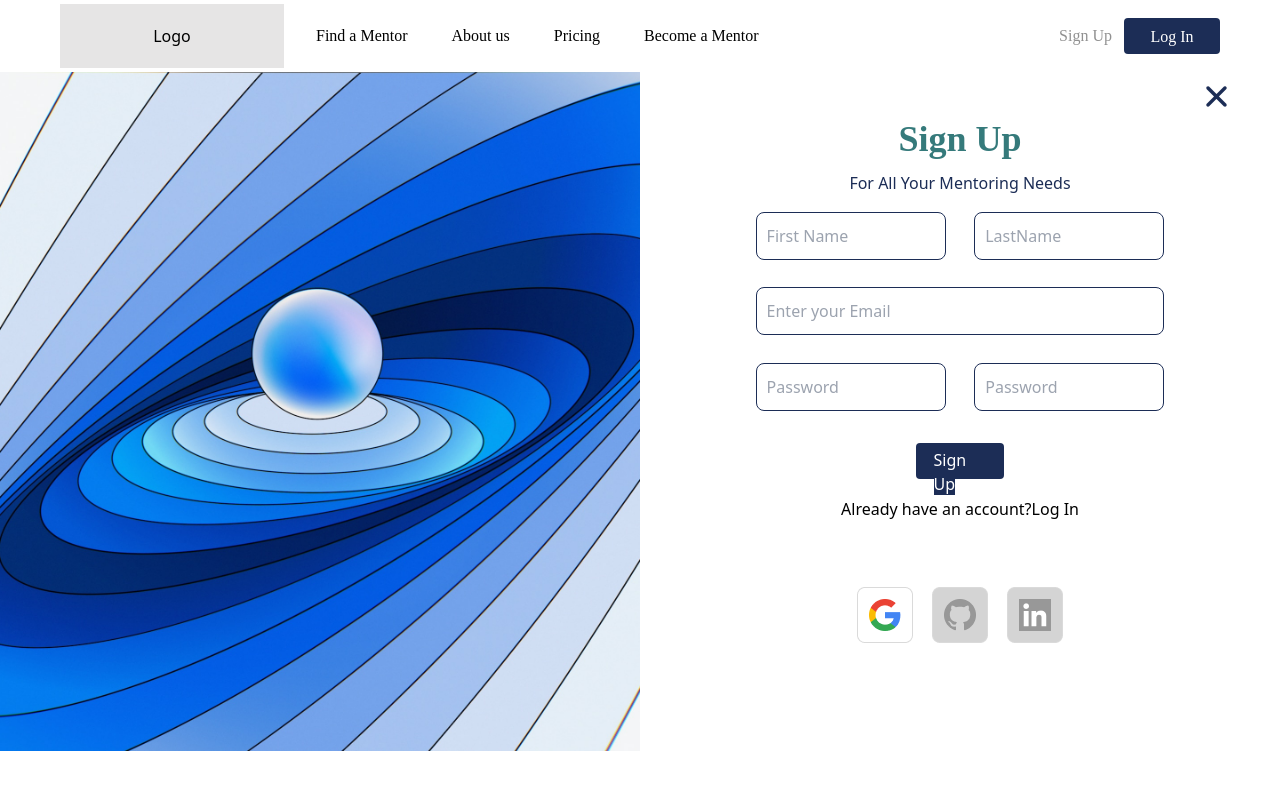
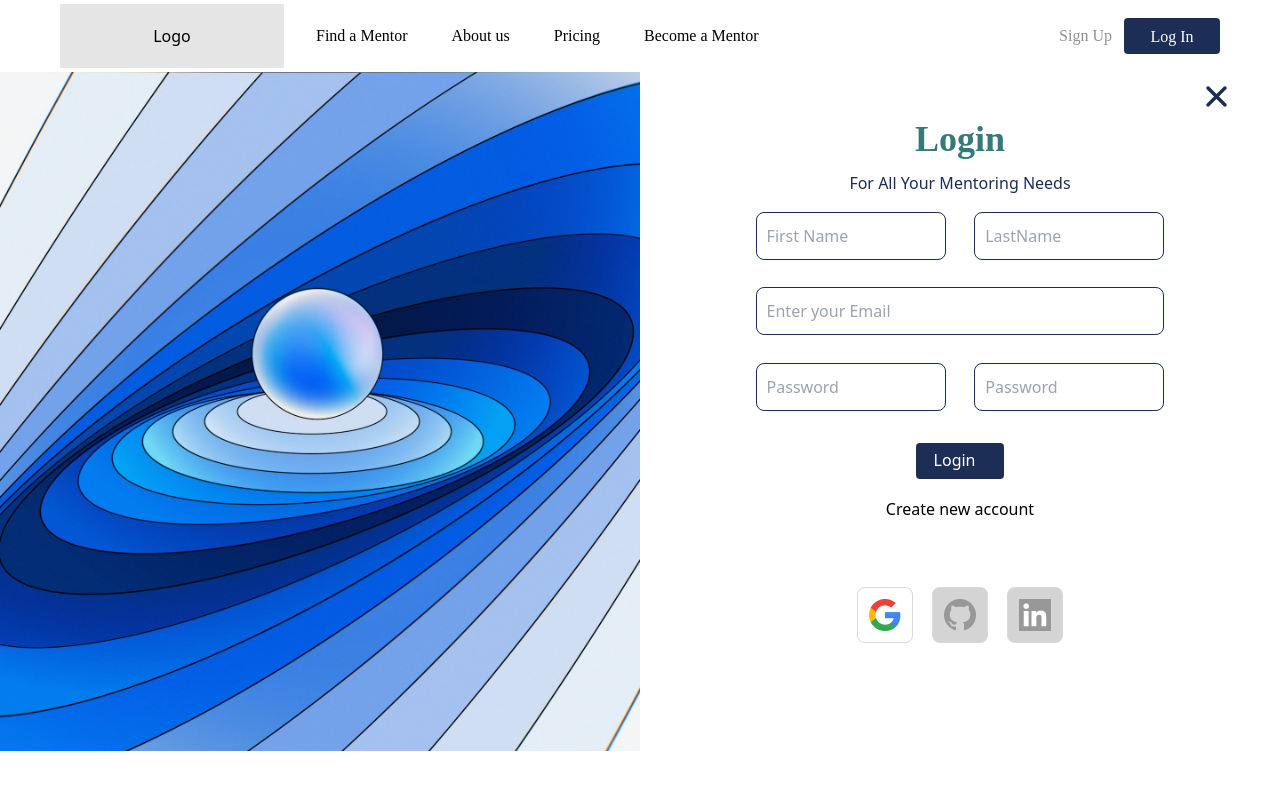
Before and after one commit to ETLOnline/MentorConnect, a Next.js app: page /signupPage in a window 1280 px wide. Shown: the top 790 px of the page. Built offline with nearby package versions, Linux system fonts and the light colour scheme.

Commit message:
Update signupPage

```diff
--- a/components/homePage/card.js
+++ b/components/homePage/card.js
@@ -13,7 +13,7 @@ const Card = ({ mentors }) => {
             return (
               <Fragment key={mentor.id}>
                 <div id="featuredProducts" className=" mb-8 m-2 w-100">
-                  <div className=" px-2 py-11 w-full  ">
+                  <div className=" px-2 py-11  w-full  ">
                     <div className="relative group rounded-[12px]">
                       <div className="h-[352px] rounded-[12px]">
                         <img
@@ -25,7 +25,7 @@ const Card = ({ mentors }) => {
 
                       <div className="absolute w-full rounded-[12px] top-0 right-0 bottom-0 left-0 h-full overflow-hidden bg-fixed bg-gradient-to-t from-[rgba(0,0,0,0.9)] to-[rgba(36,36,36,0.3)] rounded-xl opacity-50 "></div>
                       <div className="flex flex-col w-[90%] ml-4 absolute group-hover:-translate-y-10 group-hover:duration-1000 transition-all duration-1000 top-[286px]  transition-all hover:duration-1000">
-                        <div className="flex justify-between mt-1 ">
+                        <div className="flex justify-between mt-10 ">
                           <p className="text-[20px] text-[#FFFFFF] leading-[23px] font-normal font-['Raleway']">
                             {mentor.summry.displayName}
                           </p>
--- a/pages/signupPage/index.js
+++ b/pages/signupPage/index.js
@@ -1,71 +1,128 @@
-import Link from 'next/link';
-import React from 'react'
+import Link from "next/link";
+import React from "react";
+import { useRef, useState } from "react";
+
 const index = () => {
+  const [isLogin, setIsLogin] = useState(true);
+
+  const inputFirstName = useRef();
+  const inputLastName = useRef();
+  const inputGamil = useRef();
+  const inputPassword = useRef();
+  const inputConfirmPassword = useRef();
+
+  function switchAuthModeHandler() {
+    setIsLogin((prevState) => !prevState);
+  }
+
+  function submitHandler(event) {
+    event.preventDefault();
+
+    const enteredFirstName = inputFirstName.current.value;
+    const enteredLastName = inputLastName.current.value;
+    const enteredGmail = inputGamil.current.value;
+    const enteredPassword = inputPassword.current.value;
+    const enteredConfirmPassword = inputConfirmPassword.current.value;
+
+    const formData = {
+      firstName: enteredFirstName,
+      lastName: enteredLastName,
+      gmail: enteredGmail,
+      password: enteredPassword,
+      confirmPassword: enteredConfirmPassword,
+    };
+
+    console.log(formData);
+  }
+
   return (
     <>
-        <div className='flex'>
-            <div className='w-[50%] h-[764px]'>
-                <img src="./img/Image (15).png"/>
+      <form onSubmit={submitHandler}>
+        <div className="flex">
+          <div className="w-[50%] h-[764px]">
+            <img src="./img/Image (15).png" />
           </div>
-            <div className='flex flex-col w-[50%]'>
-              <div className='ml-[auto] mr-[6.198%]'>
-              <img src='./img/X.png'/>
+          <div className="flex flex-col w-[50%]">
+            <div className="ml-[auto] mr-[6.198%]">
+              <img src="./img/X.png" />
             </div>
 
-               <h1 className='font-semibold text-[36px] text-[#357A7B] mx-auto font-[Raleway] leading-[38px]'>Sign Up</h1>
+            <h1 className="font-semibold text-[36px] text-[#357A7B] mx-auto font-[Raleway] leading-[38px]">
+              {isLogin ? "Login" : "Signup"}
+            </h1>
 
-               <h1 className='leading-[19px] font-medium mx-auto text-[16px] text-[#1C2D56] mt-[16px] mb-[19px]'>For All Your Mentoring Needs</h1>
+            <h1 className="leading-[19px] font-medium mx-auto text-[16px] text-[#1C2D56] mt-[16px] mb-[19px]">
+              For All Your Mentoring Needs
+            </h1>
 
-                <div className='w-[63.88%] mx-auto h-[26%] flex flex-col justify-between'>
-                  <div className='flex justify-between '>
-                     <div className='w-[46.52%] group '>
-
-                     <input type='text'  className='border-[1px] rounded-[8px] w-full  h-[48px] border-[#1C2D56] placeholder:pl-[10px] ' placeholder='First Name'/>
-
+            <div className="w-[63.88%] mx-auto h-[26%] flex flex-col justify-between">
+              <div className="flex justify-between ">
+                <div className="w-[46.52%] group ">
+                  <input
+                    type="text"
+                    className="border-[1px] rounded-[8px] w-full  h-[48px] border-[#1C2D56] placeholder:pl-[10px] "
+                    placeholder="First Name"
+                    ref={inputFirstName}
+                  />
                 </div>
 
-                     <div className='w-[46.52%]'>
-                     <input type='text' placeholder='LastName'  className=' placeholder:pl-[10px] border-[1px]  rounded-[8px] w-full h-[48px] border-[#1C2D56]'/>
+                <div className="w-[46.52%]">
+                  <input
+                    type="text"
+                    placeholder="LastName"
+                    className=" placeholder:pl-[10px] border-[1px]  rounded-[8px] w-full h-[48px] border-[#1C2D56]"
+                    ref={inputLastName}
+                  />
+                </div>
+              </div>
+              <input
+                type="text"
+                placeholder="Enter your Email"
+                className="border-[1px] placeholder:pl-[10px] border-[#1C2D56] h-[48px] rounded-[8px] w-full "
+                ref={inputGamil}
+              />
 
-
-                     </div>
-
-
-                  </div>
-                  <input type='text' placeholder='Enter your Email'  className='border-[1px] placeholder:pl-[10px] border-[#1C2D56] h-[48px] rounded-[8px] w-full '/>
-
-                  <div className='flex justify-between'>
-                     <input type='Password' placeholder='Password'  className='border-[1px]  placeholder:pl-[10px] rounded-[8px]  w-[46.52%] h-[48px] border-[#1C2D56]'/>
-                     <input type='password' placeholder='Password'  className='border-[1px] placeholder:pl-[10px] rounded-[8px]  w-[46.52%] h-[48px] border-[#1C2D56]'/>
+              <div className="flex justify-between">
+                <input
+                  type="Password"
+                  placeholder="Password"
+                  className="border-[1px]  placeholder:pl-[10px] rounded-[8px]  w-[46.52%] h-[48px] border-[#1C2D56]"
+                  ref={inputPassword}
+                />
+                <input
+                  type="password"
+                  placeholder="Password"
+                  className="border-[1px] placeholder:pl-[10px] rounded-[8px]  w-[46.52%] h-[48px] border-[#1C2D56]"
+                  ref={inputConfirmPassword}
+                />
               </div>
             </div>
 
-
-                <div className='mx-auto w-[13.88%] bg-[#1C2D56] h-[36px] rounded-[4px] py-[5px] px-[18px] mt-[32px]'>
-                    <Link className='bg-[#1C2D56] text-[white]' href='/signupPage/1'>Sign Up</Link>
+            <div className="mx-auto w-[13.88%] bg-[#1C2D56] h-[36px] rounded-[4px] py-[5px] px-[18px] mt-[32px]">
+              <button className="bg-[#1C2D56] text-[white]">
+                {isLogin ? "Login" : "signup"}
+              </button>
             </div>
 
-                <div className='mt-[16px]'>
-                    <h1 className='leading-[28px] text-[16px] font-medium text-center'>Already have an account?<a>Log In</a></h1>
+            <div className="mt-[16px]">
+              <h1 className="leading-[28px] text-[16px] font-medium text-center">
+                <button type="button" onClick={switchAuthModeHandler}>
+                  {isLogin
+                    ? "Create new account"
+                    : "Login with existing account"}
+                </button>
+              </h1>
             </div>
 
-                <div className='w-[32.22%] flex justify-between mx-auto mb-[15.57%] mt-[64px]'>
-                <img src="./img/Frame 77.png"/>
-                <img src="./img/Frame 78.png"/>
-                <img src="./img/Frame 79.png"/>
-
-                </div>
-
-
-
-
-
-
-
-
+            <div className="w-[32.22%] flex justify-between mx-auto mb-[15.57%] mt-[64px]">
+              <img src="./img/Frame 77.png" />
+              <img src="./img/Frame 78.png" />
+              <img src="./img/Frame 79.png" />
             </div>
           </div>
+        </div>
+      </form>
     </>
-  )
-}
+  );
+};
 export default index;
```
Lines whose indentation alone changed are shown as unchanged.
